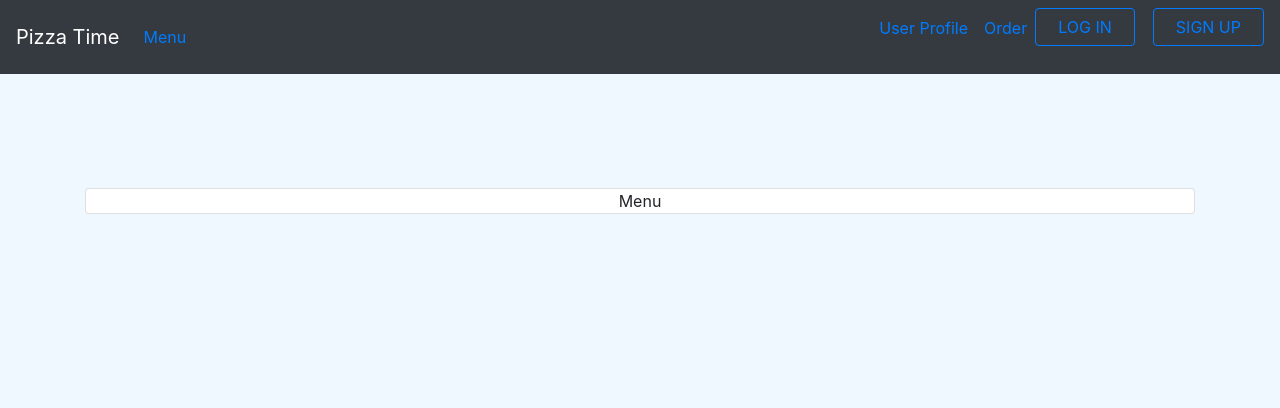
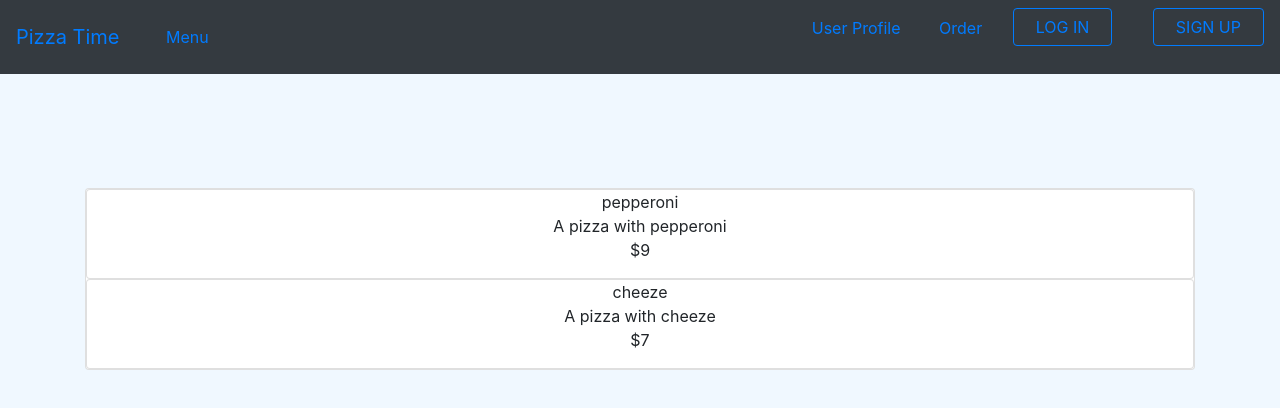
Before and after one commit to AJS3993/pizza-time, a React (Create React App) app: page /menu in a window 1280 px wide. Shown: the top 408 px of the page. Built offline with nearby package versions, Linux system fonts and the light colour scheme.

Commit message:
menu data display

```diff
--- a/src/components/Login/Login.jsx
+++ b/src/components/Login/Login.jsx
@@ -25,7 +25,7 @@ const Login = props => {
       <Button variant="outline-primary"><Link to="/login" className="Login-link">
         LOG IN
       </Link></Button>
-      &nbsp;&nbsp;&nbsp;&nbsp;
+      &nbsp;&nbsp;&nbsp;&nbsp;&nbsp;&nbsp;&nbsp;&nbsp;&nbsp;
       <Button variant="outline-primary"><Link to="/signup" className="Login-link">
         SIGN UP
       </Link></Button>
--- /dev/null
+++ b/src/components/MenuListItem/MenuListItem.jsx
@@ -0,0 +1,17 @@
+import  {Card} from "mdbreact";
+import React from "react";
+
+const menu = props => (
+  <div>
+    {props.menu.map(menu => (
+     <Card>
+     <p>
+        {menu.name} <br/>
+        {menu.description} <br/>
+       {menu.price} <br/>
+      </p>
+      </Card>
+    ))}
+  </div>
+);
+export default menu;
--- a/src/components/NavBar/NavBar.jsx
+++ b/src/components/NavBar/NavBar.jsx
@@ -8,13 +8,16 @@ import "./NavBar.css";
 const NavBar = (props) => (
     <div>
       <Navbar bg="dark" variant="dark">
-    <Navbar.Brand>Pizza Time</Navbar.Brand>
+    <Navbar.Brand><Link to="/">Pizza Time</Link></Navbar.Brand>
     <Nav className="mr-auto">
+    &nbsp;&nbsp;&nbsp;&nbsp;&nbsp;
     <Nav.Link><Link to="/menu">Menu</Link></Nav.Link>
     </Nav>
     <Nav>
     <Nav.Link><Link to="/profile">User Profile</Link></Nav.Link>
+    &nbsp;&nbsp;&nbsp;&nbsp;&nbsp;
     <Nav.Link><Link to="/order">Order</Link></Nav.Link>
+    &nbsp;&nbsp;&nbsp;&nbsp;&nbsp;
     {/* <NavBar /> */}
       <Login user={props.user} handlelogout={props.handlelogout} />
     </Nav>
--- a/src/pages/App/App.js
+++ b/src/pages/App/App.js
@@ -69,7 +69,7 @@ class App extends Component {
             path="/menu"
             render={({ history }) => (
               <MenuPage
-
+                menu={this.state.menu}
                 />
             )}
           />
--- a/src/pages/HomePage/HomePage.jsx
+++ b/src/pages/HomePage/HomePage.jsx
@@ -12,6 +12,7 @@ const HomePage = props => {
       {/* <Login user={props.user} handlelogout={props.handlelogout} /> */}
 
       <MDBContainer>
+
   <MDBRow>
   <MDBCol className= "col top" size="12"><Card>.col-6</Card></MDBCol>
   </MDBRow>
--- a/src/pages/MenuPage/MenuPage.jsx
+++ b/src/pages/MenuPage/MenuPage.jsx
@@ -3,6 +3,21 @@ import React from "react";
 // import Login from "../../components/Login/Login";
 import NavBar from "../../components/NavBar/NavBar";
 import "./MenuPage.css";
+// import menu from './../../components/MenuListItem/MenuListItem'
+import MenuListItem from './../../components/MenuListItem/MenuListItem'
+
+const menu = [
+  {
+    name: "pepperoni",
+    description: 'A pizza with pepperoni',
+    price: '$9'
+  },
+  {
+    name: "cheeze",
+    description: 'A pizza with cheeze',
+    price: '$7'
+  }
+];
 
 const MenuPage = () => {
   return (
@@ -10,7 +25,7 @@ const MenuPage = () => {
       <NavBar />
         <MDBContainer>
           <MDBRow>
-            <MDBCol className= "col top" size="12"><Card>Menu</Card></MDBCol>
+            <MDBCol className= "col top" size="12"><Card><MenuListItem menu={menu}/></Card></MDBCol>
           </MDBRow>
         </MDBContainer>
     </div>
```
Also changed, not shown: controllers/menu.js (+4 -3 lines), models/menu.js (+6 -7 lines), routes/menu.js (+9 -11 lines), src/pages/HomePage/HomePage.css (line endings or trailing spaces).
